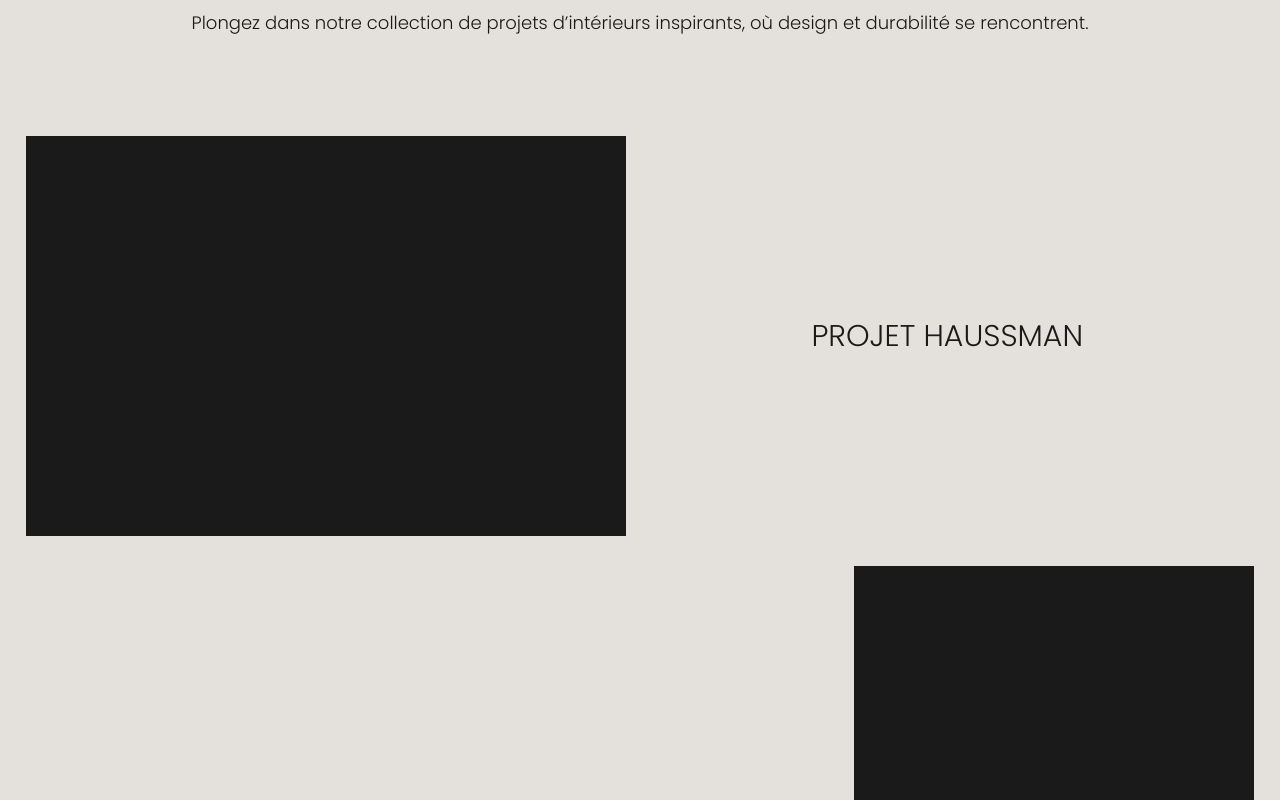
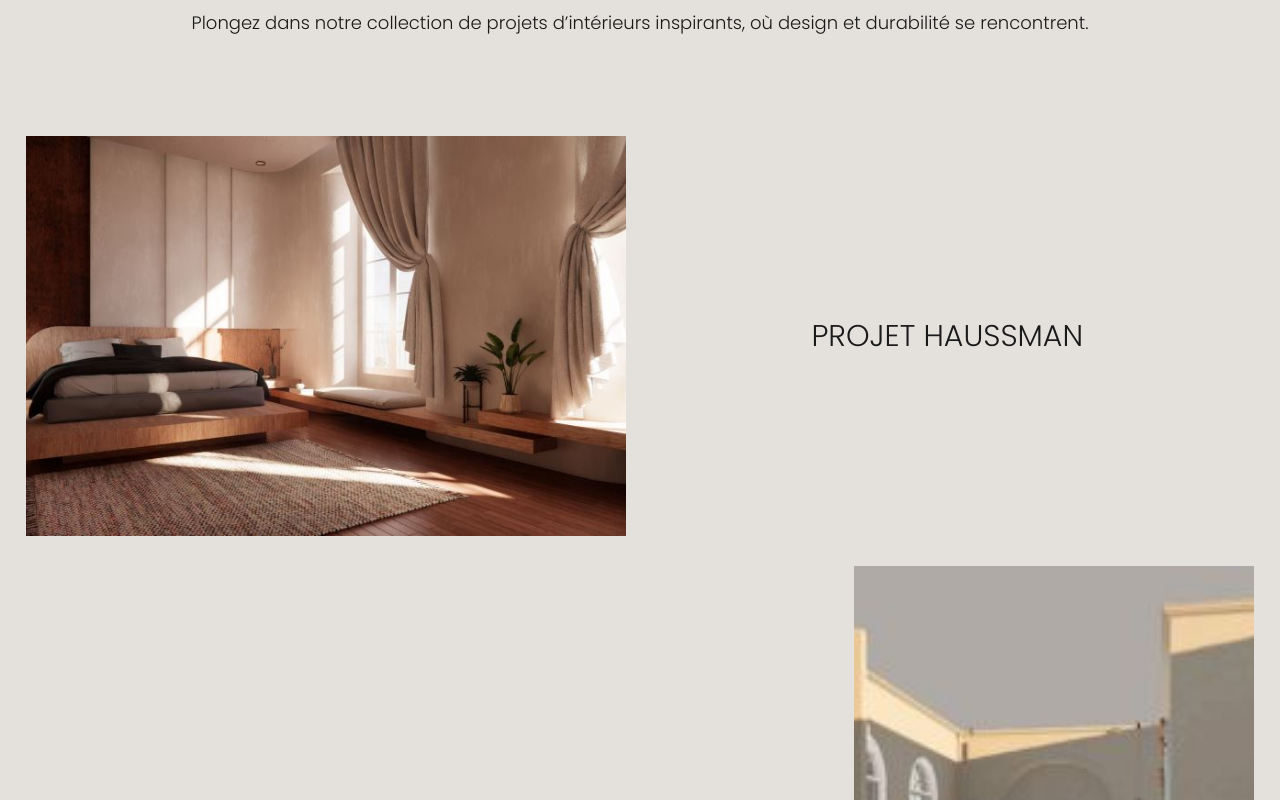
Before and after one commit to Scharlyopitz/CHEYSSOI-PARIS, a React (Vite) app: page / in a window 1280 px wide. Shown: the part 7040-7840 px from the top of the page. Built offline with nearby package versions, Linux system fonts and the light colour scheme.

Commit message:
Ajout des images de chaque projets de la galerie

```diff
--- a/src/pages/Galerie.jsx
+++ b/src/pages/Galerie.jsx
@@ -24,7 +24,9 @@ export default function Galerie() {
                 <div className="projectsNameContainer">
                   <p>{galerie.name}</p>
                 </div>
-                <div className="project"></div>
+                <div className="project">
+                  <img src={galerie.image} alt={galerie.name} />
+                </div>
               </div>
             );
           })}
--- a/src/sass/pages/_galerie.scss
+++ b/src/sass/pages/_galerie.scss
@@ -60,6 +60,14 @@
           width: 400px;
           height: 600px;
           background: $Black;
+          overflow: hidden;
+
+          img {
+            width: 100%;
+            height: 100%;
+            object-fit: cover;
+            object-position: center;
+          }
         }
       }
     }
--- a/src/style/style.css
+++ b/src/style/style.css
@@ -587,6 +587,15 @@ nav .menu .link:hover::after {
   width: 400px;
   height: 600px;
   background: #191a19;
+  overflow: hidden;
+}
+#galerie .content .projectsContainer .projectContainer .project img {
+  width: 100%;
+  height: 100%;
+  -o-object-fit: cover;
+     object-fit: cover;
+  -o-object-position: center;
+     object-position: center;
 }
 
 #team {
```
Also changed, not shown: 1 other file (tests, documents, lock files or other folders).
